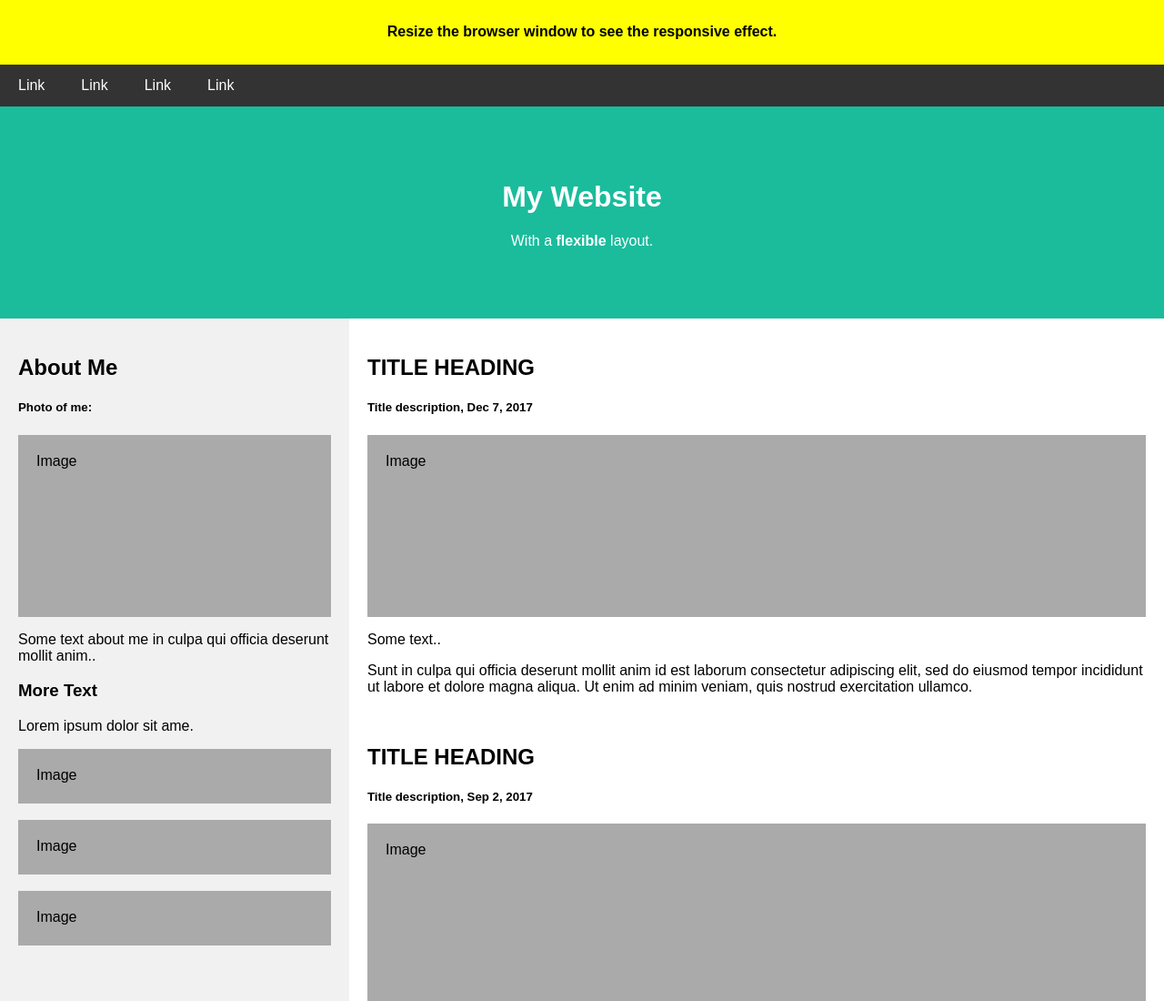
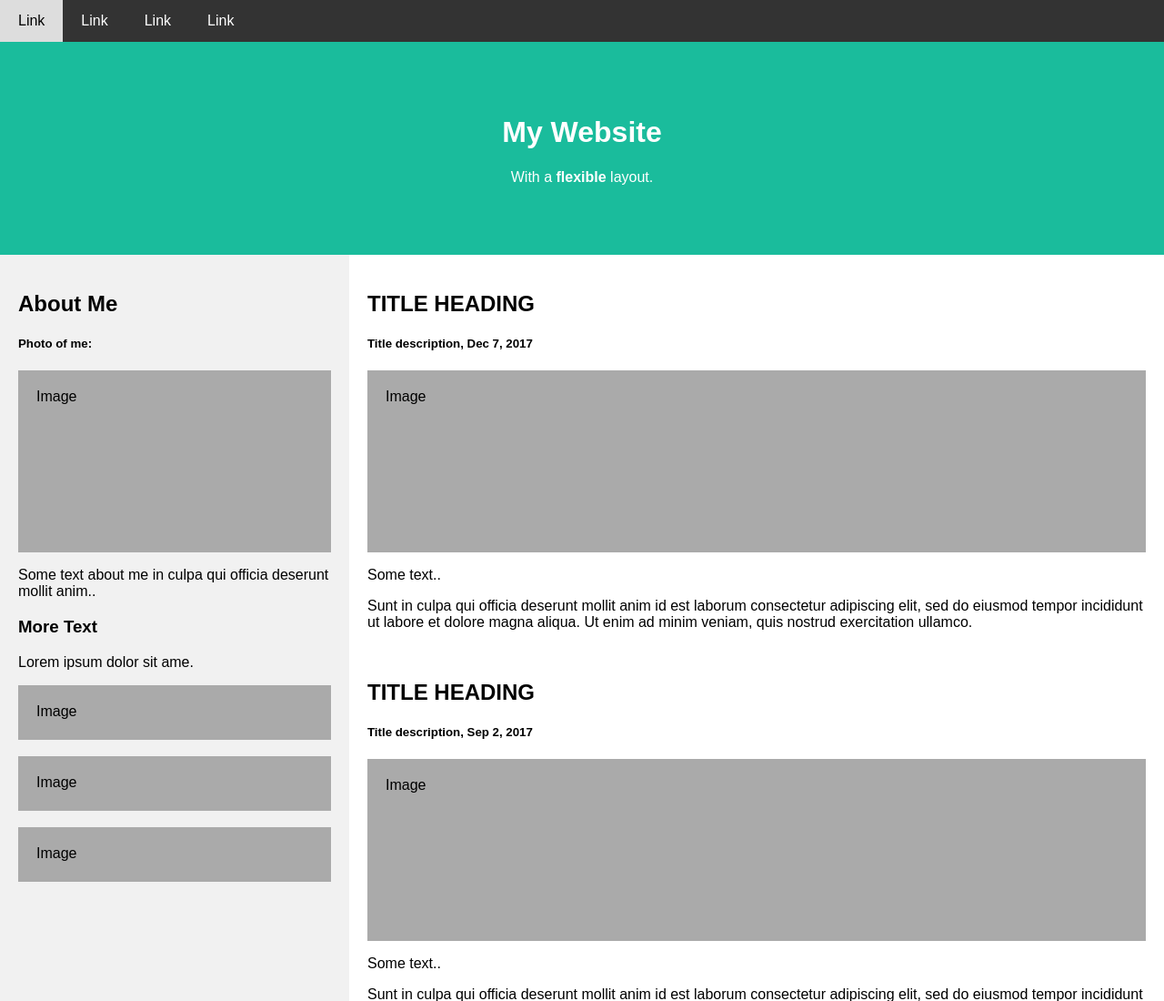
Before and after one commit to Amiramahmoudmousa/project-1, a plain HTML site: page index.html in a window 1280 px wide. Shown: the top 1100 px of the page at 91% size. Drawn offline with Linux system fonts and the light colour scheme.

Commit message:
add contact

```diff
--- a/index.html
+++ b/index.html
@@ -88,10 +88,6 @@ body {
 </head>
 <body>
 
-<!-- Note -->
-<div style="background:yellow;padding:5px">
-  <h4 style="text-align:center">Resize the browser window to see the responsive effect.</h4>
-</div>
 <!-- Navigation Bar -->
 <div class="navbar">
     <a href="#">Link</a>
```
Also changed, not shown: contact.html (added).
